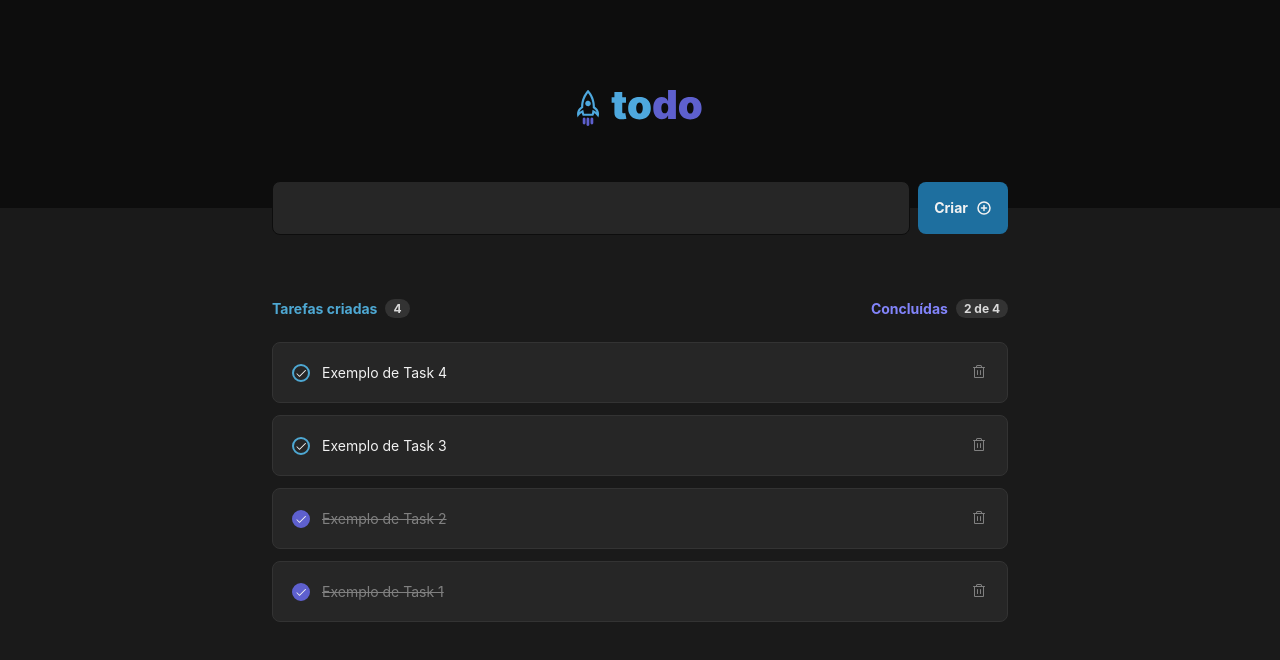
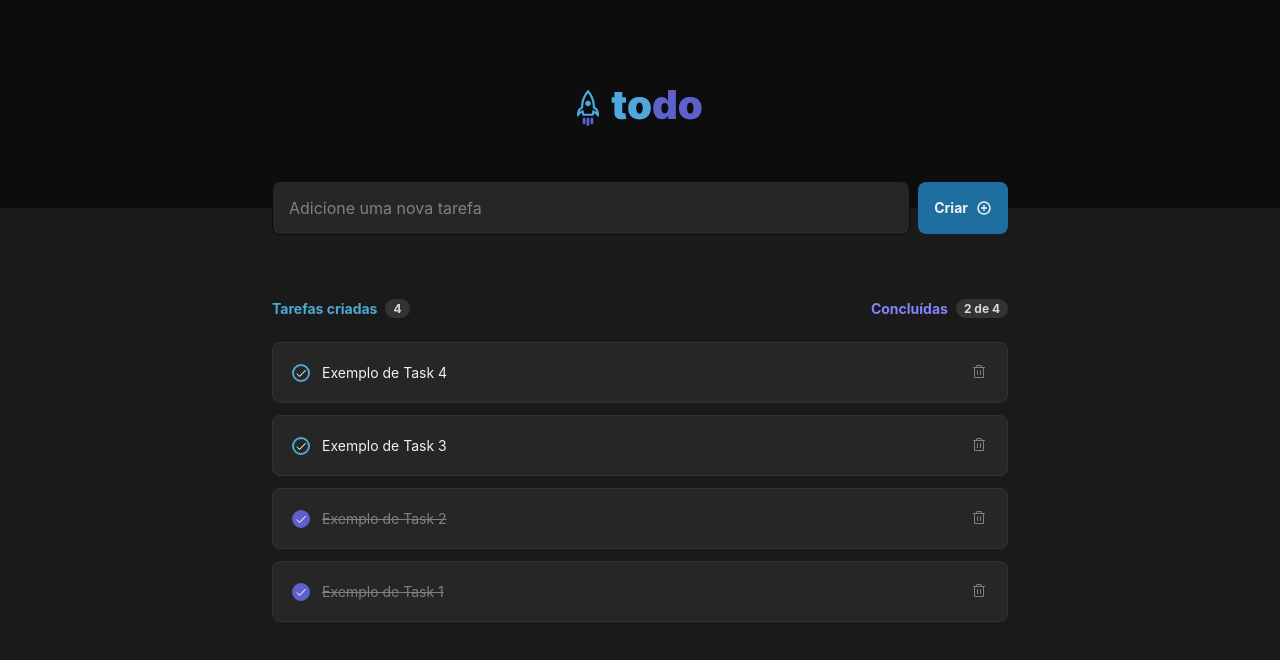
Before and after one commit to alessandroibes/ignite-challenge-reactjs-todo, a React (Vite) app: page / in a window 1280 px wide. Shown: the top 660 px of the page. Built offline with nearby package versions, Linux system fonts and the light colour scheme.

Commit message:
Criação do componente Input

```diff
--- a/src/App.module.css
+++ b/src/App.module.css
@@ -57,28 +57,6 @@
 
 .button:hover {
   background-color: var(--blue);
-}
-
-.input {
-  border: 1px solid var(--gray-700);
-  border-radius: 8px;
-
-  background-color: var(--gray-500);
-  color: var(--gray-100);
-
-  height: 3.375rem;
-  padding: 1rem;
-  width: 100%;
-
-  line-height: 140%;
-}
-
-.input::placeholder {
-  color: var(--gray-300);
-}
-
-.input:focus {
-  border-color: var(--purple-dark);
 }
 
 .empty {
--- a/src/App.tsx
+++ b/src/App.tsx
@@ -2,6 +2,7 @@ import styles from './App.module.css';
 
 import { Check, PlusCircle, Trash } from '@phosphor-icons/react';
 import { Header } from './components/Header';
+import { Input } from './components/Input';
 
 export function App() {
   return (
@@ -10,7 +11,7 @@ export function App() {
 
       <section className={styles.content}>
         <div className={styles.taskInfoContainer}>
-          <input className={styles.input} />
+          <Input />
           <button className={styles.button}>
             Criar
             <PlusCircle size={16} color="#f2f2f2" weight="bold" />
--- /dev/null
+++ b/src/components/Input.module.css
@@ -0,0 +1,21 @@
+.container {
+  border: 1px solid var(--gray-700);
+  border-radius: 8px;
+
+  background-color: var(--gray-500);
+  color: var(--gray-100);
+
+  height: 3.375rem;
+  padding: 1rem;
+  width: 100%;
+
+  line-height: 140%;
+}
+
+.container::placeholder {
+  color: var(--gray-300);
+}
+
+.container:focus {
+  border-color: var(--purple-dark);
+}
--- /dev/null
+++ b/src/components/Input.tsx
@@ -0,0 +1,16 @@
+import styles from './Input.module.css';
+
+export function Input({
+  ...rest
+}: React.DetailedHTMLProps<
+  React.InputHTMLAttributes<HTMLInputElement>,
+  HTMLInputElement
+>) {
+  return (
+    <input
+      className={styles.container}
+      placeholder="Adicione uma nova tarefa"
+      {...rest}
+    />
+  );
+}
```
